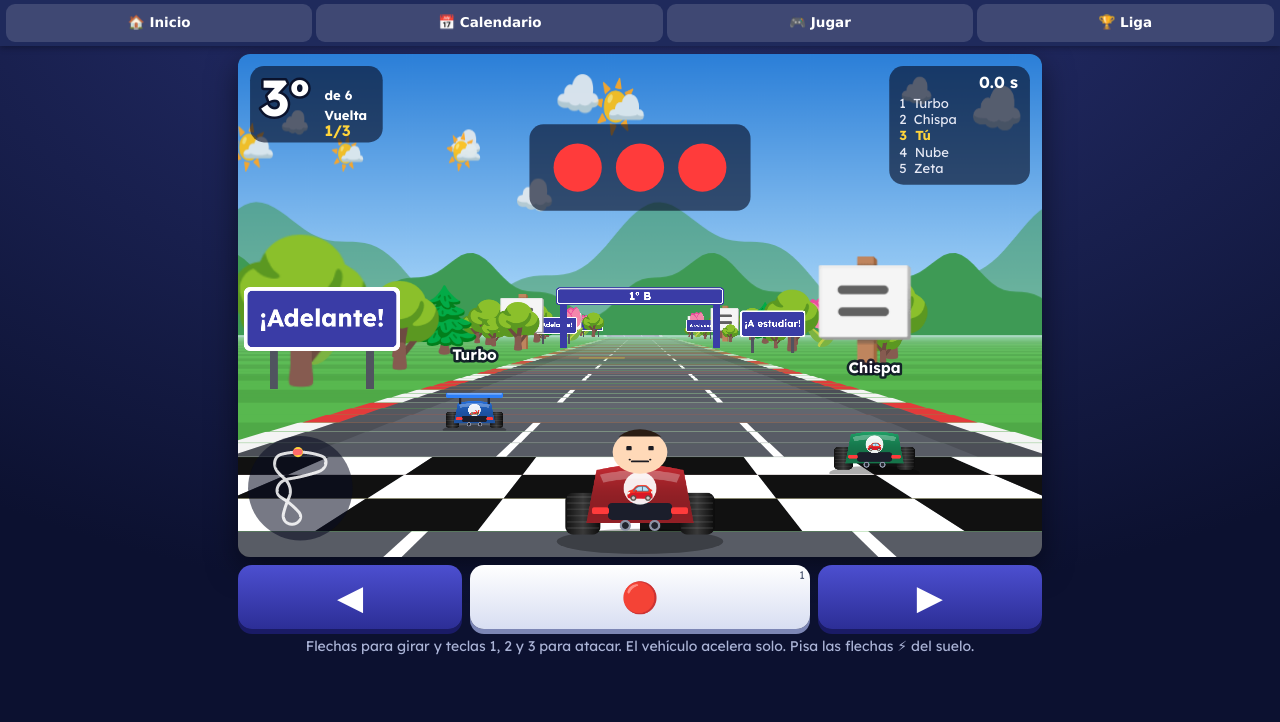
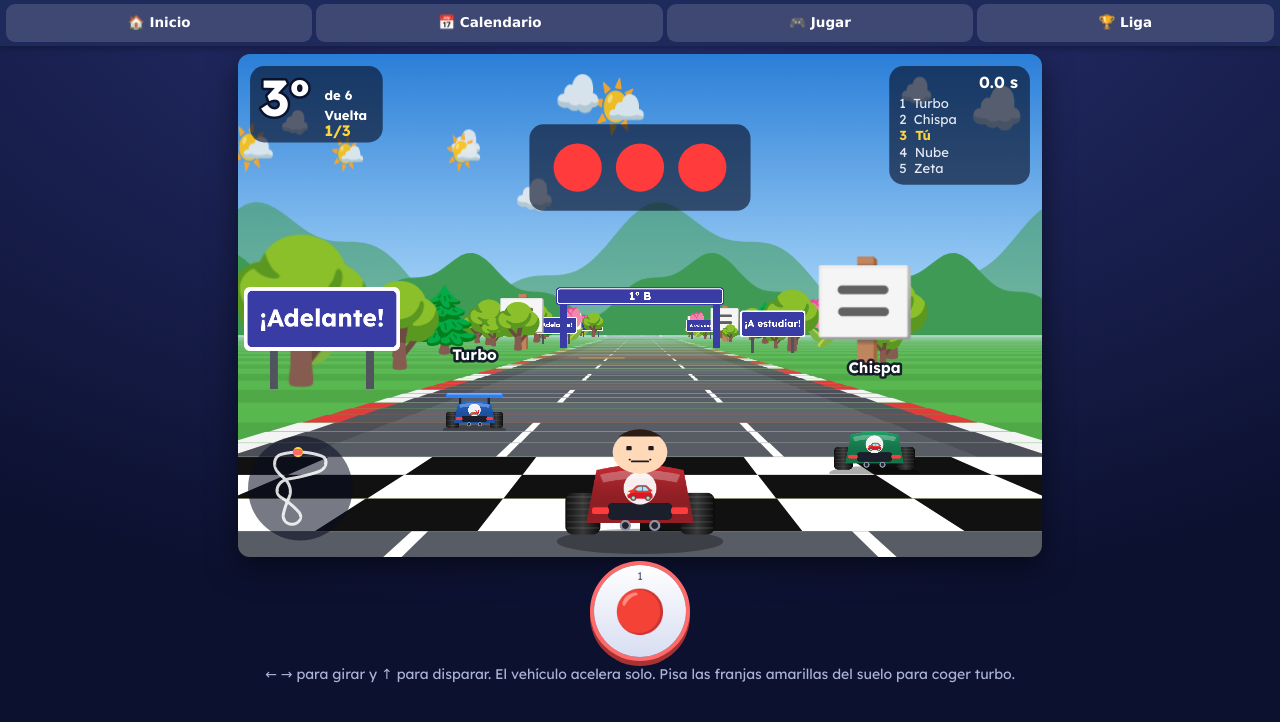
Before and after one commit to xoxeli83/estudio-1b-eso, a plain HTML site: page carrera.html in a window 1280 px wide. Both pictures are taken after a click on the button "¡A correr! (1 ficha)". Drawn offline with Linux system fonts and the light colour scheme.

Commit message:
Add files via upload

```diff
--- a/carrera.html
+++ b/carrera.html
@@ -19,7 +19,10 @@
 .cr-h{text-align:center;font-size:14px;color:#57617a;margin:8px}.cr-fin{text-align:center;padding-top:8vh;max-width:460px}.cr-pos{font-size:84px;line-height:1}
 body.cr-dark{background:radial-gradient(1200px 700px at 50% -10%,#2a3478,#0c1130);color:#f0f3ff;min-height:100vh}.cr-dark .cr-box h2 small{color:#aab3d6}.cr-dark .cr-me{background:rgba(255,255,255,.1);backdrop-filter:blur(4px)}.cr-dark .cr-me small{color:#c5cce8}.cr-dark .cr-o{background:rgba(255,255,255,.1);border-color:rgba(255,255,255,.18);color:#fff}.cr-dark .cr-o small{color:#c5cce8}.cr-dark .cr-o img{width:84%;margin:2px 0}.cr-dark .cr-o.on{border-color:#ffd43b;background:rgba(255,212,59,.18);box-shadow:0 0 0 2px #ffd43b inset}.cr-dark .cr-o.lock{background:rgba(255,255,255,.05);color:#98a2c9}.cr-dark .cr-ci{justify-content:flex-end;min-height:128px;text-shadow:0 1px 3px #000}.cr-dark .cr-ci small{color:#fff}.cr-dark .cr-ci.lock{filter:grayscale(.75) brightness(.7)}.cr-gc{grid-template-columns:repeat(auto-fill,minmax(150px,1fr))}.cr-dark .cr-go{background:linear-gradient(180deg,#ffd43b,#f59f00);color:#23150a;box-shadow:0 5px 0 #a86a00}.cr-dark .cr-link{color:#ffe08a}.cr-dark .cr-gift{background:rgba(255,212,59,.18)}.cr-dark .cr-okm{color:#7dffb0}.cr-dark .cr-e{color:#ffc078}.cr-hero{display:flex;align-items:center;justify-content:space-between;gap:10px;border-radius:18px;padding:14px 18px;margin-bottom:10px;box-shadow:0 8px 24px rgba(0,0,0,.35)}.cr-hero h1{margin:0;font-size:28px;text-shadow:0 2px 6px rgba(0,0,0,.5)}.cr-hero p{margin:4px 0 0;font-weight:500;text-shadow:0 1px 4px rgba(0,0,0,.6)}.cr-hero img{width:120px;flex:none}
 .cr-dark .cr-d{background:linear-gradient(180deg,#4c4fd0,#2c2e96);box-shadow:0 5px 0 #1a1b66}.cr-dark .cr-a{background:linear-gradient(180deg,#fff,#d8def2);box-shadow:0 5px 0 #7c86b5}.cr-dark .cr-h{color:#aab3d6}#cr-c{box-shadow:0 10px 30px rgba(0,0,0,.5)}.cr-pod{display:flex;align-items:flex-end;justify-content:center;gap:6px;margin:14px 0}.cr-pod div{flex:1;max-width:110px;background:linear-gradient(180deg,#ffd43b,#b77900);border-radius:10px 10px 0 0;display:flex;flex-direction:column;justify-content:space-between;align-items:center;padding:6px 2px;color:#23150a}.cr-pod b{font-size:13px;overflow-wrap:anywhere}.cr-pod span{font-size:22px;font-weight:800}.cr-c2{color:#c5cce8;margin:2px 0}
-@media(min-width:900px){.cr-d{min-height:64px}}@media(pointer:coarse){.cr-h{display:none}}
+#cr-joy{display:none;position:relative;flex:none;width:136px;height:136px;border-radius:50%;background:radial-gradient(circle,rgba(255,255,255,.1) 40%,rgba(255,255,255,.28));border:3px solid rgba(255,255,255,.45);touch-action:none;cursor:grab}#cr-joy i{position:absolute;inset:27%;border-radius:50%;background:radial-gradient(circle at 35% 30%,#fff,#aeb8e6);box-shadow:0 4px 10px rgba(0,0,0,.5);pointer-events:none}
+.cr-ctl{justify-content:center;align-items:center}.cr-at{flex:none;gap:10px;align-items:center}.cr-dark .cr-a{flex:none;width:68px;height:68px;border-radius:50%;box-shadow:0 4px 0 #7c86b5}.cr-dark .cr-a:first-child{width:92px;height:92px;box-shadow:0 0 0 4px #ff6b6b,0 5px 0 4px #a83232}.cr-a:first-child span{font-size:42px}.cr-a small{right:50%;top:4px;transform:translateX(50%)}
+@media(pointer:coarse){.cr-h{display:none}#cr-joy{display:block;width:116px;height:116px}.cr-ctl{justify-content:space-between;padding:6px 8px}.cr-a small{display:none}.cr-at{gap:6px}.cr-dark .cr-a{width:54px;height:54px}.cr-dark .cr-a:first-child{width:78px;height:78px}.cr-a span{font-size:24px}.cr-a:first-child span{font-size:36px}}
+@media(pointer:coarse) and (orientation:landscape){.cr-j{padding:0 8px;max-width:calc((100vh - 50px)*1.6)}.cr-ctl{position:fixed;left:8px;right:8px;bottom:8px;margin:0;padding:0;pointer-events:none}.cr-ctl>*{pointer-events:auto}#cr-joy{background:rgba(255,255,255,.2)}}
 </style></head><body><!--menu--><style>
 :root{--nf:calc(46px + env(safe-area-inset-top,0px))}
 html{padding-top:var(--nf)!important}
@@ -669,8 +672,8 @@ function correr(C,V,sel){
  document.body.classList.add('cr-dark');
  const g0=gLoad();const segs=pista(C),N=segs.length,L=N*SEG,LAPS=3,VM=C.v,mp=mapa(segs),bg=fondo(C);
  app.innerHTML=`<div class="cr-j"><canvas id="cr-c" aria-label="Carrera"></canvas>
- <div class="cr-ctl"><button class="cr-d" id="cr-iz" aria-label="Izquierda">◀</button><div class="cr-at">${sel.map((k,i)=>`<button class="cr-a" data-i="${i}" aria-label="${ATK[k].n}"><span>${ATK[k].e}</span><small>${i+1}</small><i></i></button>`).join('')}</div><button class="cr-d" id="cr-de" aria-label="Derecha">▶</button></div>
- <p class="cr-h">Flechas para girar y teclas 1, 2 y 3 para atacar. El vehículo acelera solo. Pisa las flechas ⚡ del suelo.</p></div>`;
+ <div class="cr-ctl"><div id="cr-joy" role="application" aria-label="Volante"><i></i></div><div class="cr-at">${sel.map((k,i)=>`<button class="cr-a" data-i="${i}" aria-label="${ATK[k].n}"><span>${ATK[k].e}</span><small>${i+1}</small><i></i></button>`).join('')}</div></div>
+ <p class="cr-h">← → para girar y ↑ para disparar. El vehículo acelera solo. Pisa las franjas amarillas del suelo para coger turbo.</p></div>`;
  const c=$('#cr-c'),x=c.getContext('2d');let K=1;
  const fit=()=>{const a=c.getBoundingClientRect().width||W,r=Math.min(2,devicePixelRatio||1);c.width=Math.round(a*r);c.height=Math.round(a*r*H/W);K=c.width/W;};fit();addEventListener('resize',fit);
  const me={me:1,nom:g0.liga&&g0.liga.apodo||'Tú',v0:V,ks:kart(V),av:imgAv(g0.av),d:-200,x:0,v:0,max:VM*V.v,gi:V.g,res:V.r,spin:0,safe:0,slow:0,rot:0,boost:0};
@@ -815,11 +818,15 @@ function correr(C,V,sel){
  }
  let raf,ult=performance.now(),vivo=true;
  const bucle=n=>{if(!vivo)return;const dt=Math.min(.05,(n-ult)/1000);ult=n;if(!document.hidden)step(dt);draw();raf=requestAnimationFrame(bucle);};
- const teclas={};const syncS=()=>{st.steer=(teclas.d||teclas.R?1:0)-(teclas.i||teclas.L?1:0);};
- const hold=(el,k)=>{const on=e=>{e.preventDefault();teclas[k]=1;syncS();},off=e=>{e.preventDefault();teclas[k]=0;syncS();};el.addEventListener('pointerdown',on);['pointerup','pointercancel','pointerleave'].forEach(t=>el.addEventListener(t,off));el.addEventListener('contextmenu',e=>e.preventDefault());};
- hold($('#cr-iz'),'i');hold($('#cr-de'),'d');
+ const teclas={};let jx=0,jid=null;const syncS=()=>{st.steer=jx||(teclas.R?1:0)-(teclas.L?1:0);};
+ const joy=$('#cr-joy'),kn=joy.querySelector('i');
+ const jm=e=>{const r=joy.getBoundingClientRect(),R=r.width/2,dx=e.clientX-(r.left+R),dy=e.clientY-(r.top+R),a=Math.max(-1,Math.min(1,dx/(R*.7)));jx=Math.abs(a)<.1?0:a;kn.style.transform=`translate(${a*R*.62}px,${Math.max(-1,Math.min(1,dy/R))*R*.2}px)`;syncS();};
+ const jf=e=>{if(e.pointerId!==jid)return;jid=null;jx=0;kn.style.transform='';syncS();};
+ joy.addEventListener('pointerdown',e=>{e.preventDefault();jid=e.pointerId;try{joy.setPointerCapture(jid);}catch(_){}jm(e);});
+ joy.addEventListener('pointermove',e=>{if(e.pointerId===jid){e.preventDefault();jm(e);}});
+ ['pointerup','pointercancel'].forEach(t=>joy.addEventListener(t,jf));joy.addEventListener('contextmenu',e=>e.preventDefault());
  document.querySelectorAll('.cr-a').forEach(q=>q.addEventListener('pointerdown',e=>{e.preventDefault();atacar(+q.dataset.i);}));
- const kd=e=>{if(e.key==='ArrowLeft'){teclas.L=1;syncS();e.preventDefault();}else if(e.key==='ArrowRight'){teclas.R=1;syncS();e.preventDefault();}else if(['1','2','3'].includes(e.key)){const i=+e.key-1;if(i<sel.length)atacar(i);}};
+ const kd=e=>{if(e.key==='ArrowLeft'){teclas.L=1;syncS();e.preventDefault();}else if(e.key==='ArrowRight'){teclas.R=1;syncS();e.preventDefault();}else if(e.key==='ArrowUp'){e.preventDefault();if(!e.repeat){const i=st.cd.findIndex(v=>v<=0);if(i>=0)atacar(i);}}else if(['1','2','3'].includes(e.key)){const i=+e.key-1;if(i<sel.length)atacar(i);}};
  const ku=e=>{if(e.key==='ArrowLeft'){teclas.L=0;syncS();}else if(e.key==='ArrowRight'){teclas.R=0;syncS();}};
  addEventListener('keydown',kd);addEventListener('keyup',ku);
  const salir=()=>{vivo=false;cancelAnimationFrame(raf);removeEventListener('keydown',kd);removeEventListener('keyup',ku);removeEventListener('resize',fit);};
```
